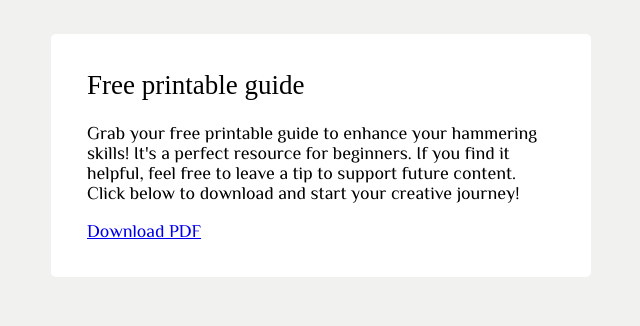
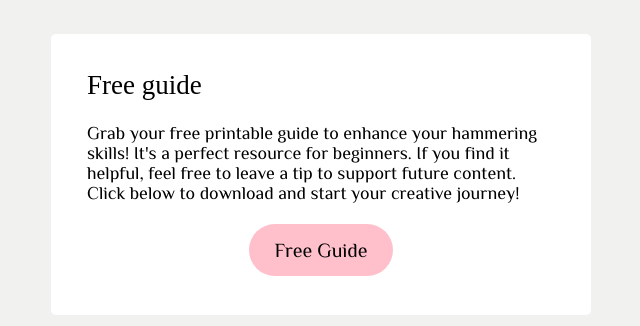
Before and after one commit to igorbarbashin/hammerflower.art, a Next.js app: page / in a window 1280 px wide. Shown: the part 1176-1502 px from the top of the page, without its empty margins (319-959 px from the left). Built offline with nearby package versions, Linux system fonts and the light colour scheme; no server answers.

Commit message:
Add nav from the main page to the guide

```diff
--- a/pages/index.tsx
+++ b/pages/index.tsx
@@ -47,6 +47,22 @@ const Button = styled.button`
   cursor: pointer;
   font-family: inherit;
   color: black;
+
+  &:hover {
+    background: #ffcfd7;
+  }
+`;
+
+const ButtonLink = styled.a`
+  padding: 15px 25px;
+  font-size: 20px;
+  background: pink;
+  border: none;
+  border-radius: 100px;
+  cursor: pointer;
+  font-family: inherit;
+  color: black;
+  text-decoration: none;
 
   &:hover {
     background: #ffcfd7;
@@ -107,8 +123,13 @@ const WorkshopsWrap = styled.div`
   margin-top: 2em;
 `;
 
-const WorkshopRegister = styled.div`
+const CenterButton = styled.div`
   margin: 1em auto 3em;
+  text-align: center;
+`;
+
+const FreeGuideButtonWrap = styled.div`
+  margin: 2em auto 1em;
   text-align: center;
 `;
 
@@ -168,7 +189,7 @@ function Home() {
               required!
             </p>
 
-            <WorkshopRegister>
+            <CenterButton>
               <Button
                 onClick={() => {
                   gtag.event({
@@ -186,7 +207,7 @@ function Home() {
               >
                 Register Now
               </Button>
-            </WorkshopRegister>
+            </CenterButton>
           </article>
 
           <div>
@@ -249,7 +270,7 @@ function Home() {
         </Video>
 
         <Block>
-          <h2>Free printable guide</h2>
+          <h2>Free guide</h2>
 
           <p>
             Grab your free printable guide to enhance your hammering skills!
@@ -258,25 +279,9 @@ function Home() {
             download and start your creative journey!
           </p>
 
-          <a
-            target="_blank"
-            href="https://drive.google.com/file/d/1Tlp-Laf8J5moCP3sgvoiMOfrBiDXJD-l/view?usp=share_link"
-            onClick={() => {
-              gtag.event({
-                action: 'download',
-                category: 'PDF',
-                label: 'Free Guide',
-                value: 1,
-              });
-
-              setTimeout(() => {
-                window.location.href =
-                  'https://drive.google.com/file/d/1Tlp-Laf8J5moCP3sgvoiMOfrBiDXJD-l/view?usp=share_link';
-              }, 0);
-            }}
-          >
-            Download PDF
-          </a>
+          <FreeGuideButtonWrap>
+            <ButtonLink href="/guide">Free Guide</ButtonLink>
+          </FreeGuideButtonWrap>
         </Block>
 
         {/* <Button
```
Also changed, not shown: pages/guide.tsx (+25 -0 lines).
